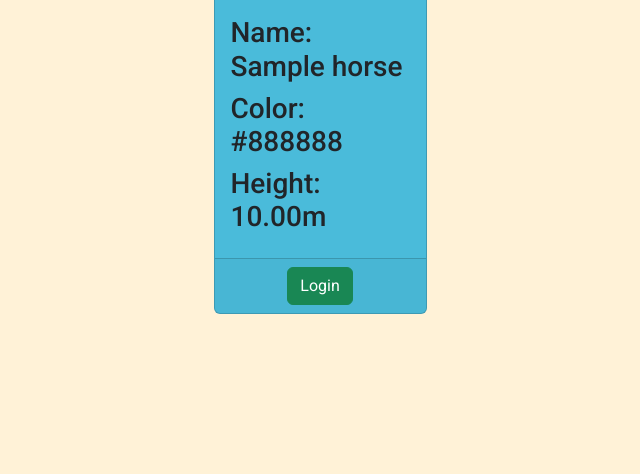
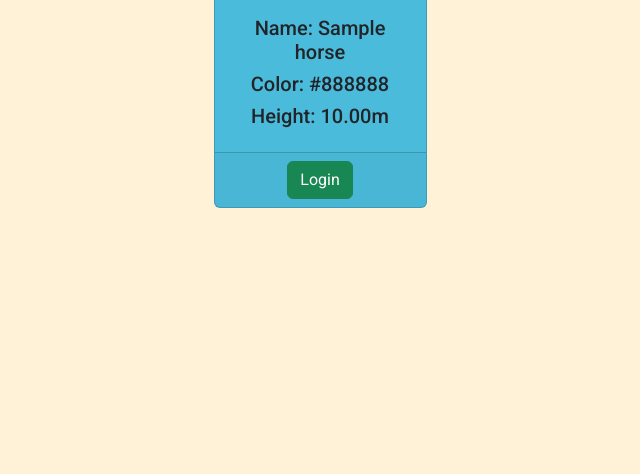
Before and after one commit to Soro82/book-horse-riding-lesson, a Django app: page /horses/ in a window 1280 px wide. Shown: the part 159-633 px from the top of the page, without its empty margins (320-960 px from the left). Run offline with Django 4.2, Linux system fonts and the light colour scheme; tables that the repository leaves empty hold one stand-in row (values such as "Sample post"); some libraries are stand-ins or nearby versions.

Commit message:
reduce font size of horse details

```diff
--- a/templates/horses.html
+++ b/templates/horses.html
@@ -12,10 +12,10 @@
         <div class="col-md-4 col-xl-3">
             <div class="card">
                 <img src="{{ horse.image.url }}" class="card-img-top" alt="A picture of a horse.">
-                <div class="card-body">
-                    <h3>Name: {{ horse.name }}</h3>
-                    <h3>Color: {{ horse.color }}</h3>
-                    <h3>Height: {{ horse.height }}m</h3>
+                <div class="card-body text-center">
+                    <h5>Name: {{ horse.name }}</h5>
+                    <h5>Color: {{ horse.color }}</h5>
+                    <h5>Height: {{ horse.height }}m</h5>
                 </div>
                 <div class="card-footer d-flex justify-content-center">
                     {% if user.is_authenticated %}
--- a/templates/my_bookings.html
+++ b/templates/my_bookings.html
@@ -13,7 +13,7 @@
         <div class="col-md-4 col-xl-3">
             <div class="card">
                 <img src="{{ booking.horse.image.url }}" class="card-img-top" alt="{{ booking.horse.name }}">
-                <div class="card-body">
+                <div class="card-body text-center">
                     <h3>{{ booking.lesson_date }}</h3>
                     <h3>{{ booking.get_lesson_time_display }}</h3>
                     <h3>{{ booking.horse.name }}</h3>
```
Also changed, not shown: templates/index.html (+4 -4 lines).
